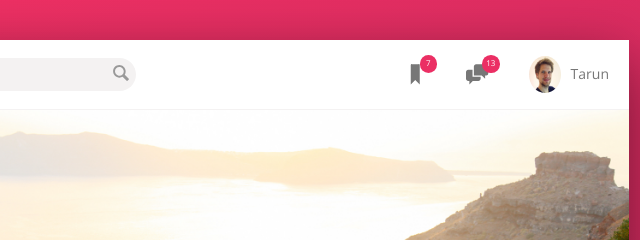
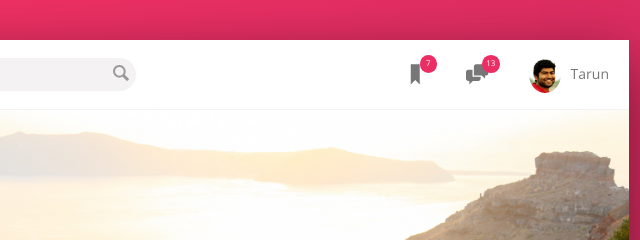
Before and after one commit to reksus/BookingAppTemplate, a website: page index.html in a window 1280 px wide. Shown: the top 240 px of the page, 611-1251 px from the left. Drawn offline with nearby package versions, Linux system fonts and the light colour scheme.

Commit message:
Trillo-v1.2

```diff
--- a/index.html
+++ b/index.html
@@ -37,7 +37,7 @@
                 <span class="user-nav__notification">13</span>
               </div>
               <div class="user-nav__user">
-                <img src="img/user.jpg" alt="User Photo" class="user-nav__user-photo">
+                <img src="img/Tarun_Photo.jpg" alt="User Photo" class="user-nav__user-photo">
                 <span class="user-nav__user-name">Tarun</span>
               </div>
             </nav>
```
